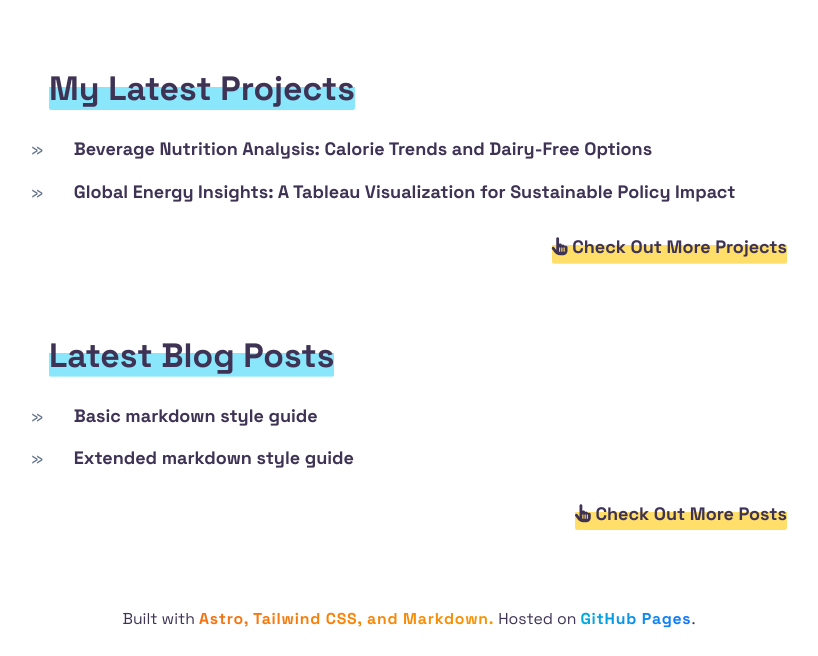
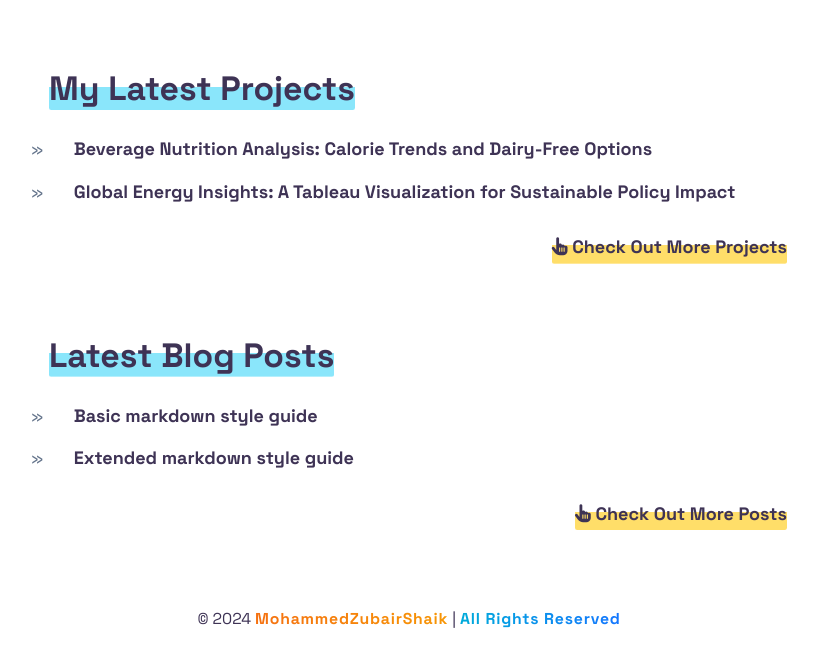
Before and after one commit to mohammedzubairshaik20/mohammedzubair.github.io, an Astro site: page / in a window 1280 px wide. Shown: the part 684-1340 px from the top of the page, without its empty margins (231-1049 px from the left). Built offline with nearby package versions, Linux system fonts and the light colour scheme; Astro itself is replaced by a stand-in of ours.

Commit message:
footer update

```diff
--- a/src/components/Footer.astro
+++ b/src/components/Footer.astro
@@ -3,22 +3,20 @@
 
 <footer class="text-sm leading-[1.75] mt-4">
   <div>
-    Built with
+    &copy; 2024
     <a
       class="unset gradient-link tracking-wider font-bold bg-clip-text text-transparent bg-gradient-to-r from-[#f57111] to-[#f79605] hover:after:bg-gradient-to-r hover:after:from-[#f57111] hover:after:to-[#f79605]"
-      href={"https://astro.build/"}
+      href={"https://www.linkedin.com/in/mohammedzubairshaik/"}
       target="_blank"
     >
-      Astro, Tailwind CSS, and Markdown.</a
-    > Hosted on
-    <a
-      class="unset gradient-link tracking-wider font-bold bg-clip-text text-transparent bg-gradient-to-r from-[#00abda] to-[#1476ff] hover:after:bg-gradient-to-r hover:after:from-[#00abda] hover:after:to-[#1476ff]"
-      href={"https://pages.github.com/"}
-      target="_blank"
-    >
-     GitHub Pages</a
-    >.
+     MohammedZubairShaik</a
+    > | <a
+    class="unset gradient-link tracking-wider font-bold bg-clip-text text-transparent bg-gradient-to-r from-[#00abda] to-[#1476ff] hover:after:bg-gradient-to-r hover:after:from-[#00abda] hover:after:to-[#1476ff]"
+    href={"/"}
+    target="_blank"
+  >All Rights Reserved</a>
   </div>
+
 </footer>
 
 <style>
```
